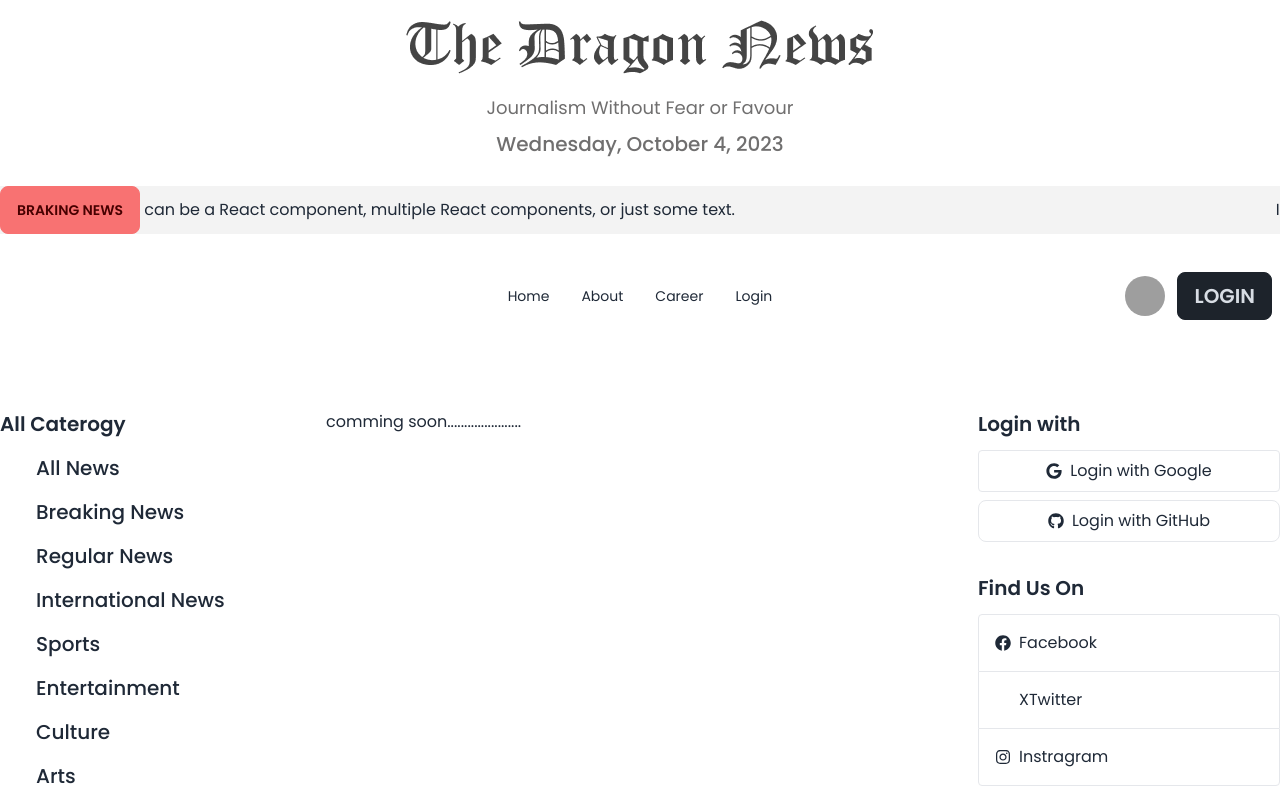
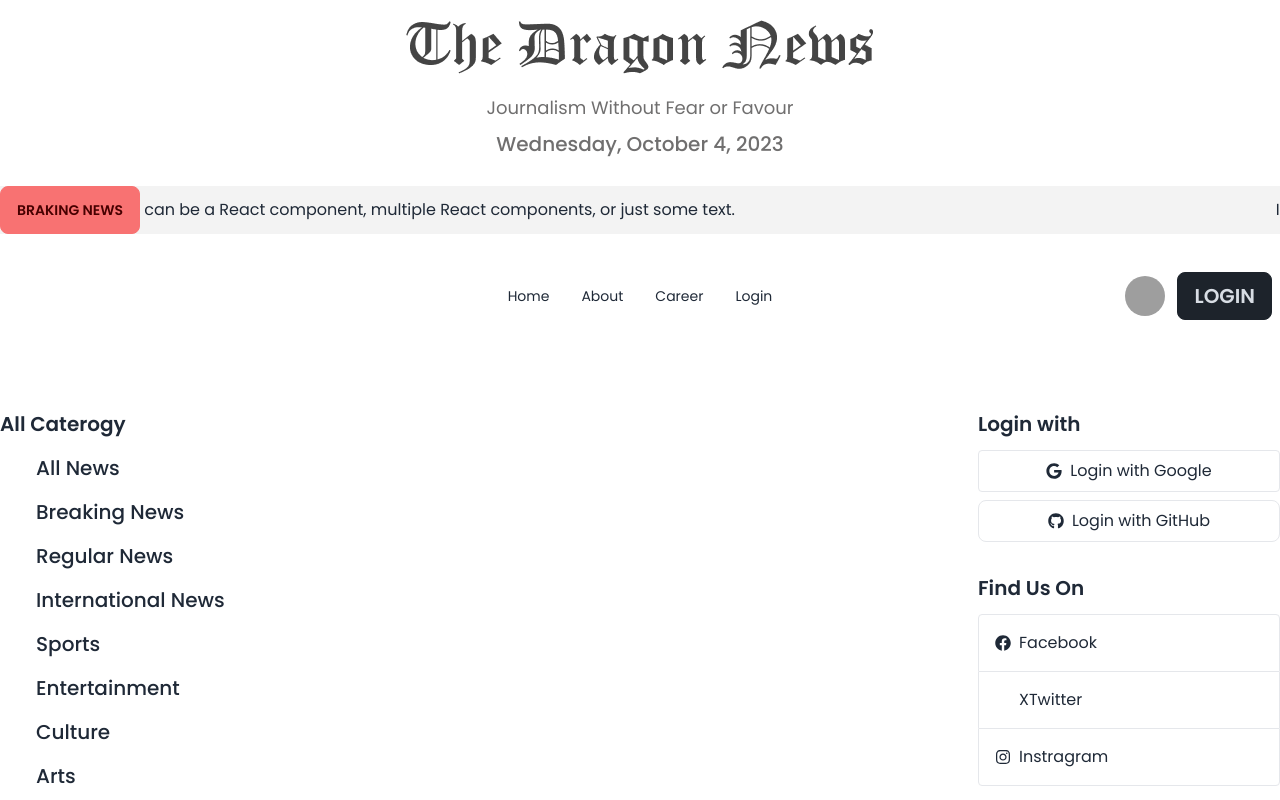
Before and after one commit to iamapusaha/dragon-news, a React (Vite) app: page / in a window 1280 px wide. Shown: the top 800 px of the page. Built offline with nearby package versions, Linux system fonts and the light colour scheme; grey boxes are pictures that could not be loaded; some icons are missing.

Commit message:
setUp auth provider

```diff
--- /dev/null
+++ b/src/Providers/AuthProvider.jsx
@@ -0,0 +1,20 @@
+import { createContext, useState } from "react";
+
+import PropTypes from 'prop-types';
+export const AuthContext = createContext(null)
+const AuthProvider = ({ children }) => {
+    const [user, setuser] = useState([])
+    const authInfo = { user }
+
+    return (
+        <AuthContext.Provider value={authInfo}>
+            {children}
+        </AuthContext.Provider>
+    );
+};
+
+AuthProvider.propTypes = {
+    children: PropTypes.node
+};
+
+export default AuthProvider;
--- a/src/main.jsx
+++ b/src/main.jsx
@@ -4,9 +4,12 @@
 import './index.css'
 import { RouterProvider } from 'react-router-dom'
 import route from './routes/Routes.jsx'
+import AuthProvider from './Providers/AuthProvider'
 
 ReactDOM.createRoot(document.getElementById('root')).render(
   <React.StrictMode>
-    <RouterProvider router={route}></RouterProvider>
+    <AuthProvider>
+      <RouterProvider router={route}></RouterProvider>
+    </AuthProvider>
   </React.StrictMode>,
 )
--- a/src/pages/Home/Home.jsx
+++ b/src/pages/Home/Home.jsx
@@ -1,11 +1,15 @@
+
+import { useContext } from "react";
 import Header from "../shared/Header/Header";
 import LeftSideNav from "../shared/LeftSideNav/LeftSideNav";
 import NavBar from "../shared/NavBar/NavBar";
 import RightSideNav from "../shared/RightSideNav/RightSideNav";
 import BreakingNews from "./BreakingNews/BreakingNews";
+import { AuthContext } from "../../Providers/AuthProvider";
 
 
 const Home = () => {
+    const authInfo = useContext(AuthContext)
     return (
         <div>
             <Header></Header>
@@ -16,7 +20,7 @@
                     <LeftSideNav></LeftSideNav>
                 </div>
                 <div className="md:col-span-2">
-                    <h1>comming soon......................</h1>
+                    <h1>{authInfo.name}</h1>
                 </div>
                 <div>
                     <RightSideNav></RightSideNav>
```
